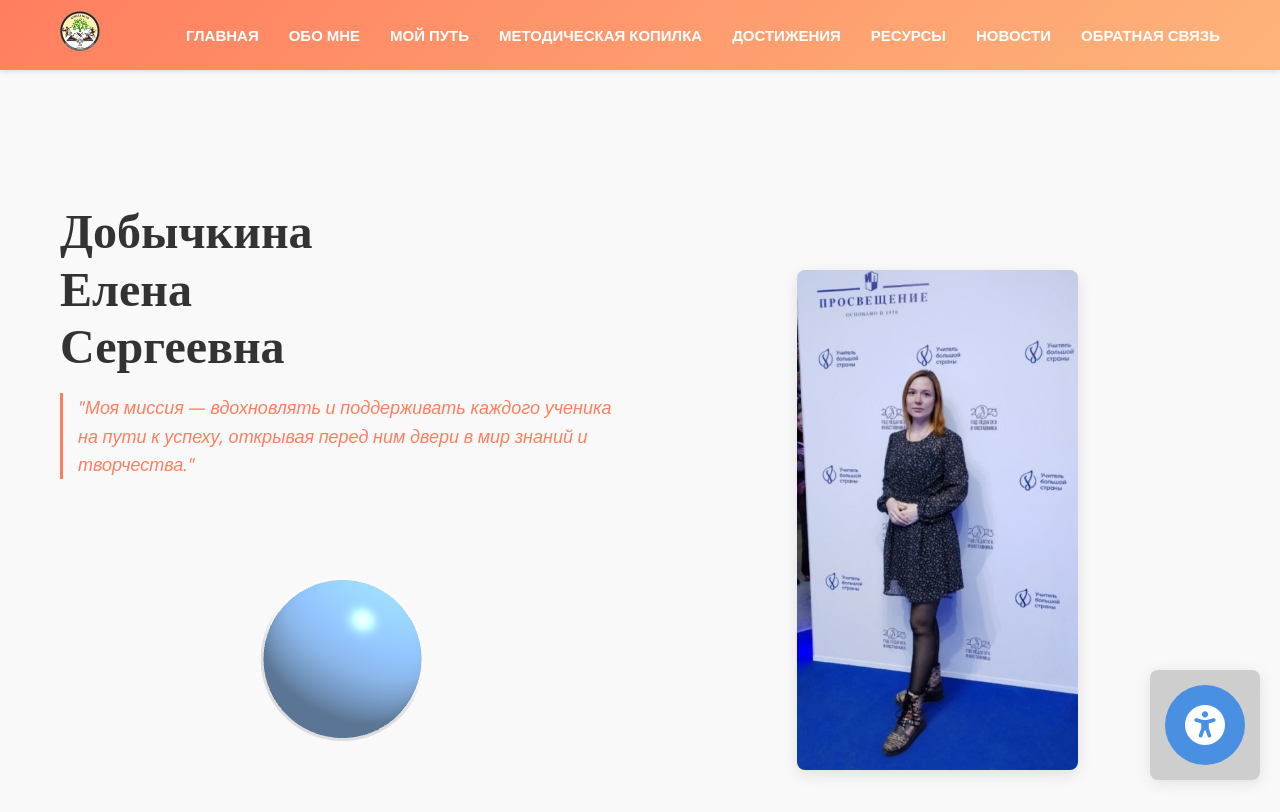
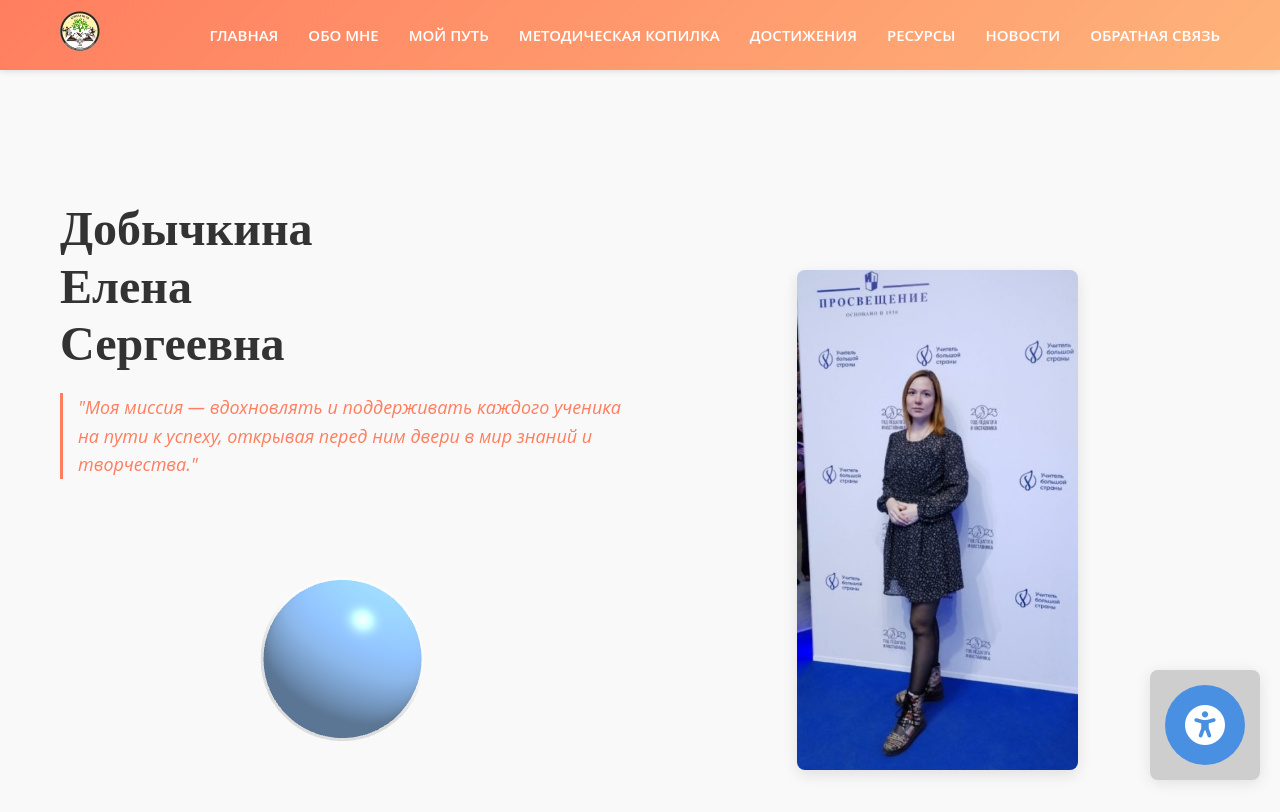
Before and after one commit to 13Trase/DobychkinaES.github.io, a plain HTML site: page index.html in a window 1280 px wide. Shown: the top 812 px of the page. Drawn offline with nearby package versions, Linux system fonts and the light colour scheme; animation ran at ten frames a second.

Commit message:
Update index.html

```diff
--- a/index.html
+++ b/index.html
@@ -5,7 +5,6 @@
     <meta name="viewport" content="width=device-width, initial-scale=1.0" />
     <link rel="preconnect" href="https://fonts.googleapis.com">
     <link rel="preconnect" href="https://fonts.gstatic.com" crossorigin>
-    <link href="https://fonts.googleapis.com/css2?family=Open+Sans:ital,wght@0,300..800;1,300..800&family=Playfair+Display:wght@400;700&display=swap" rel="stylesheet">
     <link rel="stylesheet" href="https://cdnjs.cloudflare.com/ajax/libs/font-awesome/6.0.0-beta3/css/all.min.css">
     <link rel="stylesheet" href="https://cdn.jsdelivr.net/npm/swiper@9/swiper-bundle.min.css">
     <link rel="stylesheet" href="css/style.css">
```
